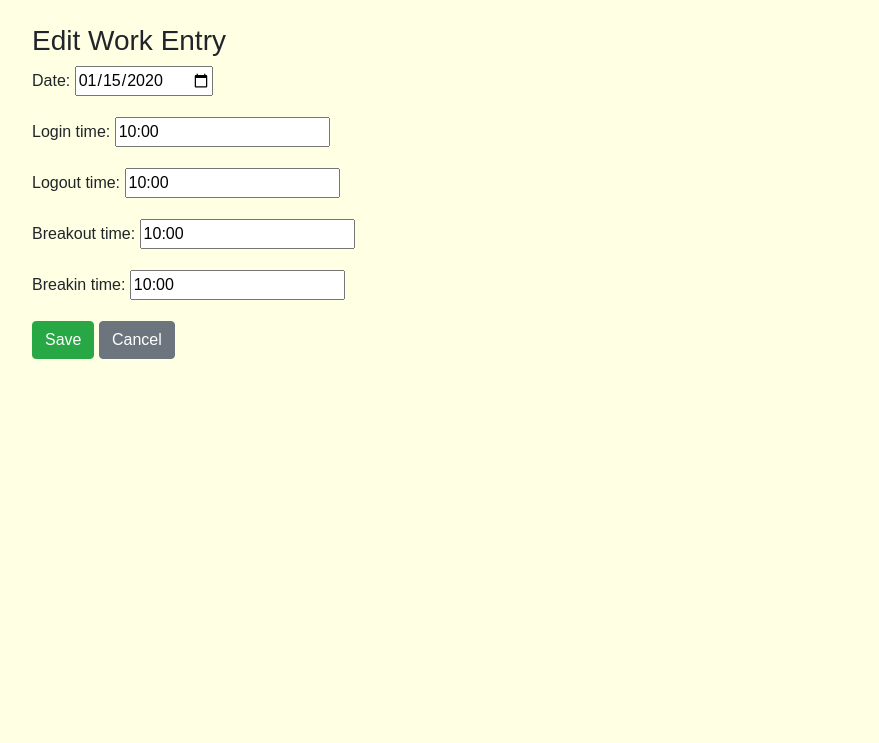
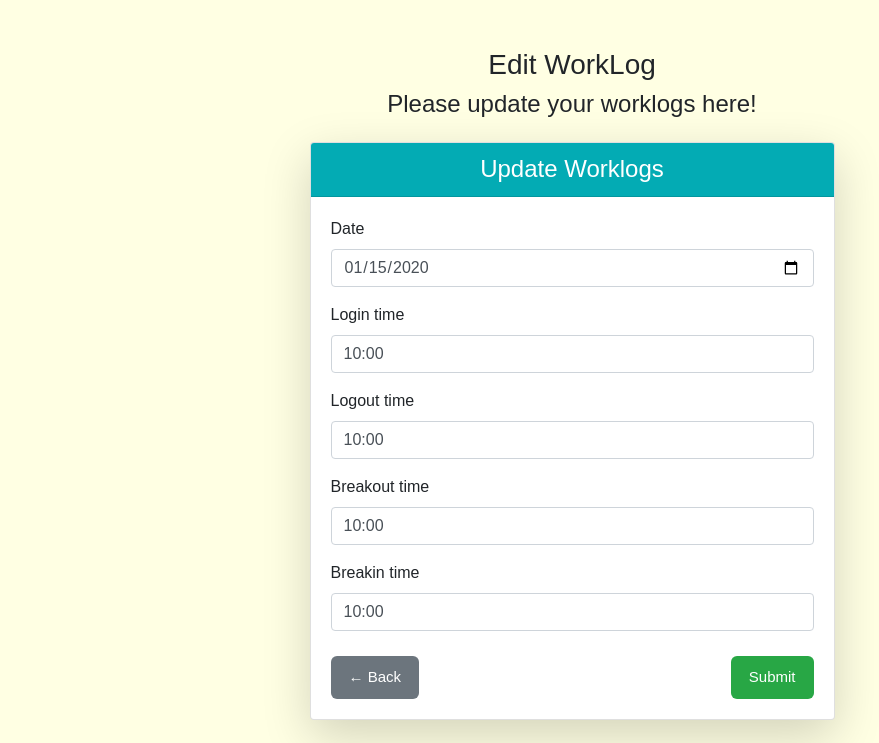
Before and after one commit to ashishkekan/Timelogix, a Django app: page /work/edit/1/ in a window 1280 px wide. Shown: the part 57-800 px from the top of the page, without its empty margins (68-947 px from the left). Run offline with Django 5.2, Linux system fonts and the light colour scheme; a user stored in the database is signed in; tables that the repository leaves empty hold one stand-in row (values such as "Sample post"); some libraries are stand-ins or nearby versions.

Commit message:
Set proper design

```diff
--- a/avg_calc/templates/worktime/work-edit.html
+++ b/avg_calc/templates/worktime/work-edit.html
@@ -1,12 +1,41 @@
-{% extends 'navbar/base.html' %}
+{% extends "navbar/base.html" %}
+{% load custom_filter %}
+
 {% block content %}
-<div class="container mt-4">
-  <h3>Edit Work Entry</h3>
-  <form method="post">
-    {% csrf_token %}
-    {{ form.as_p }}
-    <button type="submit" class="btn btn-success">Save</button>
-    <a href="{% url 'worktime' %}" class="btn btn-secondary">Cancel</a>
-  </form>
+<div class="container mt-5">
+  <div class="text-center mb-4">
+    <h3>Edit WorkLog</h3>
+    <h4>Please update your worklogs here!</h4>
+  </div>
+
+  <div class="row justify-content-center">
+    <div class="col-md-8 col-lg-6">
+      <div class="card shadow-lg rounded-4">
+        <div class="card-header text-center text-white" style="background-color: rgb(3, 171, 180);">
+          <h4 class="mb-0">Update Worklogs</h4>
+        </div>
+        <div class="card-body">
+          <form method="post" class="work-time-form">
+            {% csrf_token %}
+
+            {% for field in form %}
+              <div class="mb-3">
+                <label for="{{ field.id_for_label }}" class="form-label">{{ field.label }}</label>
+                {{ field|add_class:"form-control" }}
+                {% if field.errors %}
+                  <div class="text-danger small mt-1">{{ field.errors }}</div>
+                {% endif %}
+              </div>
+            {% endfor %}
+
+            <div class="form-actions">
+              <a href="{% url 'worktime' %}" class="back-btn">← Back</a>
+              <button type="submit" class="btn btn-primary">Submit</button>
+            </div>
+          </form>
+        </div>
+      </div>
+    </div>
+  </div>
 </div>
 {% endblock %}
--- a/avg_calc/templates/worktime/work-list.html
+++ b/avg_calc/templates/worktime/work-list.html
@@ -127,7 +127,7 @@
           {% endfor %}
         {% else %}
         <tr>
-          <td colspan="6" class="text-center py-4">No entries found.</td>
+          <td colspan="7" class="text-center py-4">No entries found.</td>
         </tr>
         {% endif %}
       </tbody>
```
